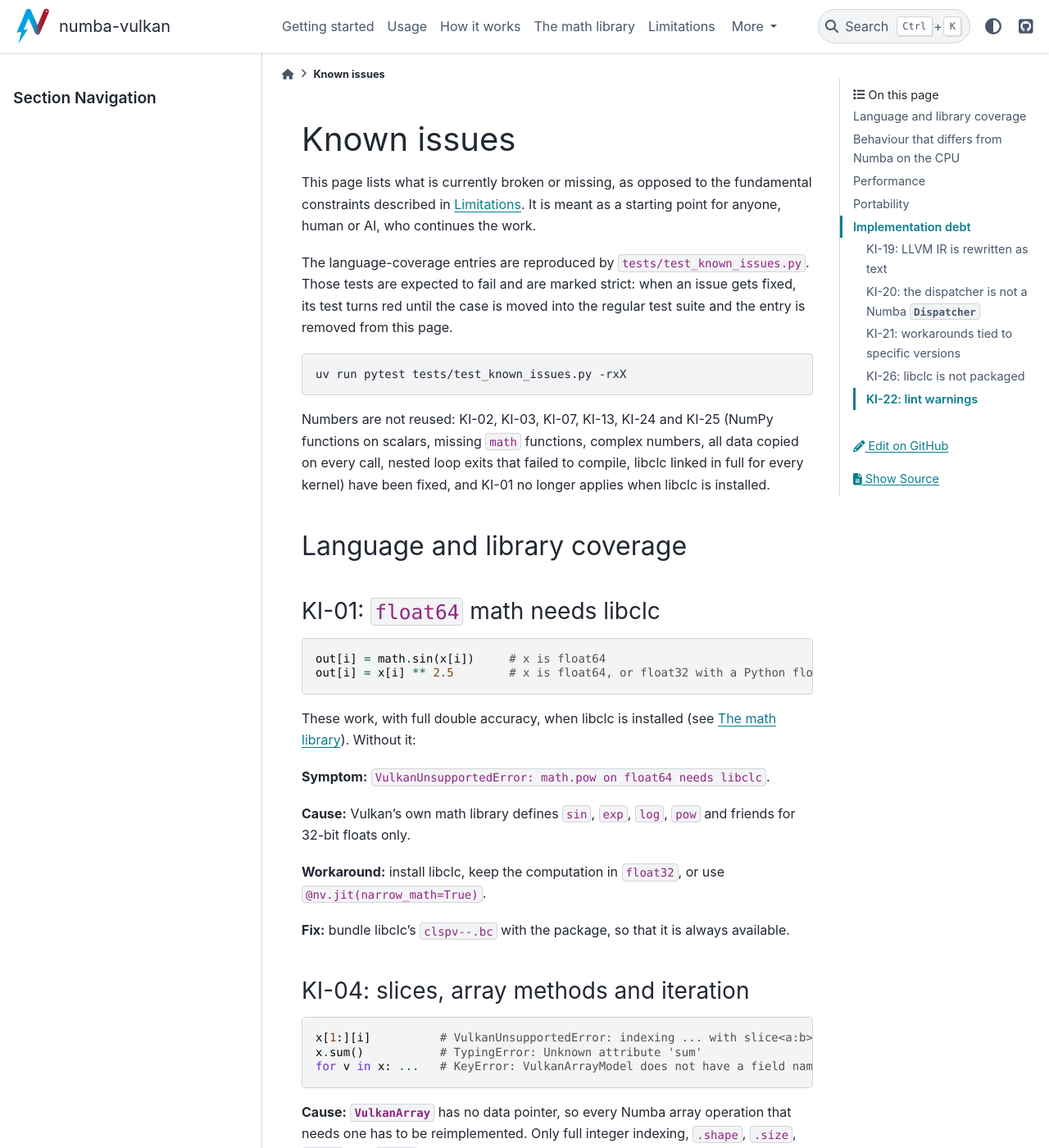
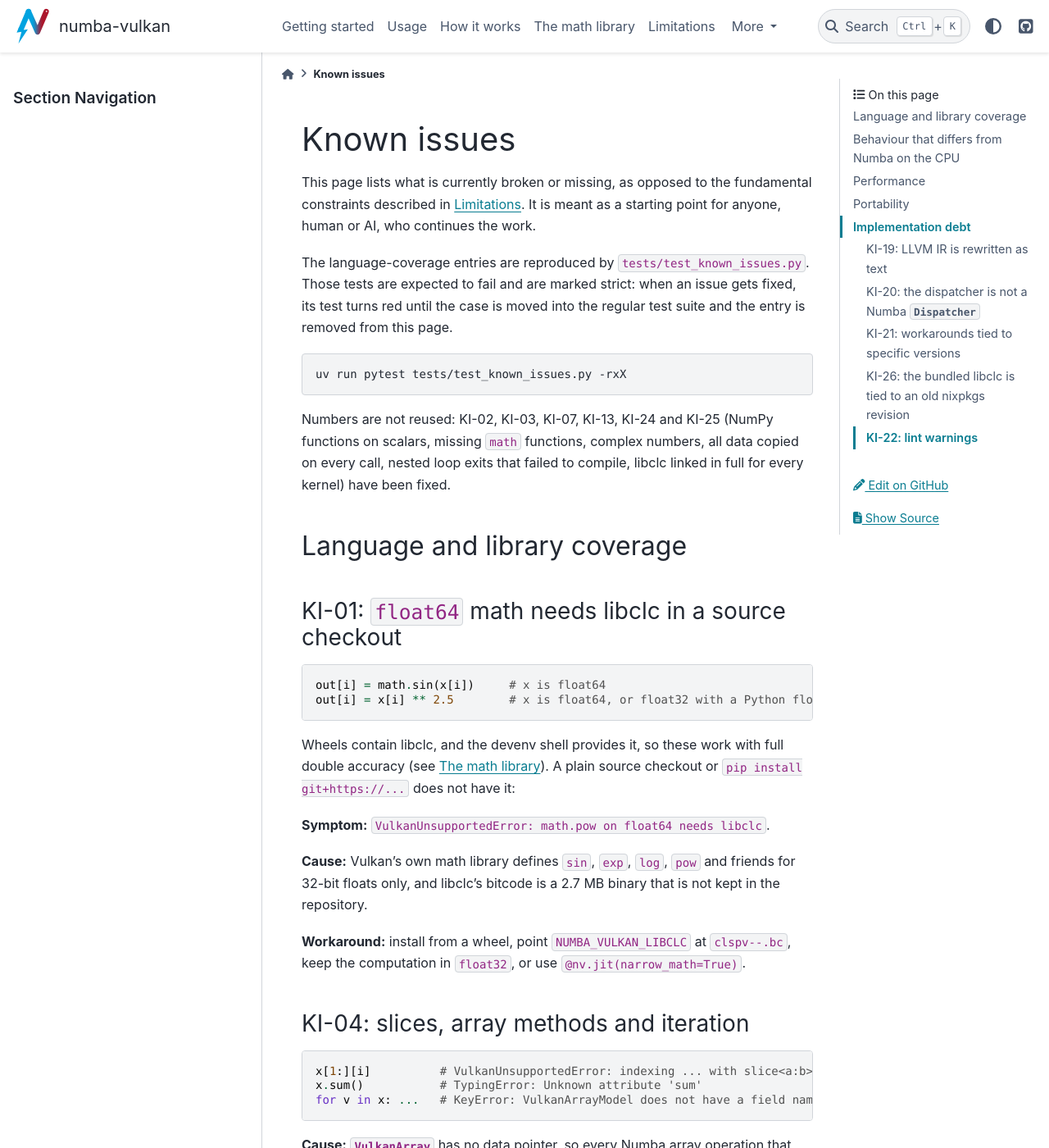
Before and after one commit to arunoruto/numba-vulkan, a Sphinx documentation site: the page built from docs/source/known_issues.md, in a window 1280 px wide and 1400 px high. Shown: the whole window at 82% size. Built offline with Sphinx 7.4.7 and the PyData theme 0.15.4, drawn with Linux system fonts in a browser that asks for light colours; some of the changed text lies outside the part shown.

Commit message:
build: bundle libclc in wheels
The devenv script build-dist copies clspv--.bc from the Nix store into
src/numba_vulkan/data/ (ignored by git) and runs uv build, so wheels and
sdists carry the math library and pip install needs nothing else. The
licence of libclc is shipped next to it and named in the metadata.

Co-Authored-By: Claude Fable 5.1 <noreply@anthropic.com>

````diff
--- a/docs/source/known_issues.md
+++ b/docs/source/known_issues.md
@@ -16,31 +16,30 @@ uv run pytest tests/test_known_issues.py -rxX
 Numbers are not reused: KI-02, KI-03, KI-07, KI-13, KI-24 and KI-25 (NumPy
 functions on scalars, missing `math` functions, complex numbers, all data
 copied on every call, nested loop exits that failed to compile, libclc
-linked in full for every kernel) have been fixed, and KI-01 no longer
-applies when libclc is installed.
+linked in full for every kernel) have been fixed.
 
 ## Language and library coverage
 
-### KI-01: `float64` math needs libclc
+### KI-01: `float64` math needs libclc in a source checkout
 
 ```python
 out[i] = math.sin(x[i])     # x is float64
 out[i] = x[i] ** 2.5        # x is float64, or float32 with a Python float
 ```
 
-These work, with full double accuracy, when libclc is installed (see
-{doc}`math_library`). Without it:
+Wheels contain libclc, and the devenv shell provides it, so these work
+with full double accuracy (see {doc}`math_library`). A plain source
+checkout or `pip install git+https://...` does not have it:
 
 **Symptom:** `VulkanUnsupportedError: math.pow on float64 needs libclc`.
 
 **Cause:** Vulkan's own math library defines `sin`, `exp`, `log`, `pow` and
-friends for 32-bit floats only.
+friends for 32-bit floats only, and libclc's bitcode is a 2.7 MB binary
+that is not kept in the repository.
 
-**Workaround:** install libclc, keep the computation in `float32`, or use
+**Workaround:** install from a wheel, point `NUMBA_VULKAN_LIBCLC` at
+`clspv--.bc`, keep the computation in `float32`, or use
 `@nv.jit(narrow_math=True)`.
-
-**Fix:** bundle libclc's `clspv--.bc` with the package, so that it is
-always available.
 
 ### KI-04: slices, array methods and iteration
 
@@ -246,14 +245,17 @@ observed with NVIDIA driver 580.x and llvmlite 0.50 (LLVM 22). They should
 be re-evaluated when either changes. The benchmark dependency group pins
 `numpy<2.5`, because numba-cuda 0.30.4 does not import with NumPy 2.5.
 
-### KI-26: libclc is not packaged
+### KI-26: the bundled libclc is tied to an old nixpkgs revision
 
-The math library depends on a file, `clspv--.bc`, that `pip` cannot
-install and that distributions are dropping (current nixpkgs has removed
-libclc; the devenv shell pins an older revision for it). It must also come
-from an LLVM no newer than the one inside llvmlite.
+Wheels bundle `clspv--.bc`, which `build-dist` copies from the Nix store.
+Current nixpkgs has removed libclc, so the devenv shell pins an older
+revision for it (input `nixpkgs-libclc`). The file must come from an LLVM
+no newer than the one inside llvmlite, so the bundled copy (LLVM 22) relies
+on the `llvmlite>=0.50` requirement, and a newer libclc cannot be bundled
+until llvmlite moves on.
 
-**Fix:** bundle the file in the package, as clspv does.
+**Fix:** build libclc's clspv target from the LLVM sources in a small Nix
+derivation of this project's own, pinned to llvmlite's LLVM version.
 
 ### KI-22: lint warnings
 
````
Also changed, not shown: README.md (+8 -5 lines), docs/source/development.md (+6 -0 lines), docs/source/getting_started.md (+3 -2 lines), docs/source/math_library.md (+5 -3 lines), pyproject.toml (+4 -3 lines), 3 other files.
